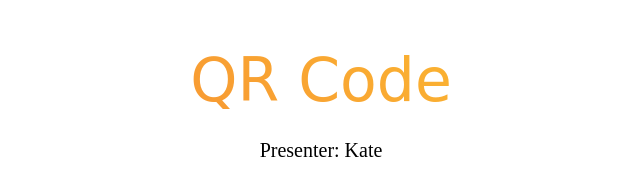
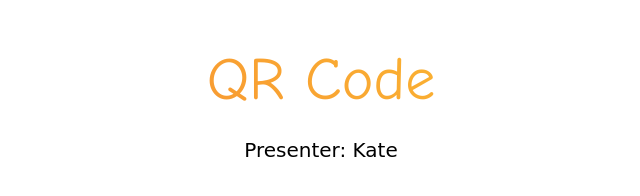
Before and after one commit to kate1125/presentation-cover, a plain HTML site: page index.html in a window 1280 px wide. Shown: the whole page, without its empty margins (319-959 px from the left). Drawn offline with Linux system fonts and the light colour scheme.

Commit message:
Update tpoic.css

```diff
--- a/tpoic.css
+++ b/tpoic.css
@@ -51,7 +51,7 @@ table {
     height: auto;
 }
 .topic h1{
-    font-family: cursive;
+    font-family: Comic Sans MS, Comic Sans, cursive;
     font-size: 60px;
     color: transparent;
     background-image: linear-gradient(45deg, #F37335, #FDC830 80%);
@@ -62,6 +62,7 @@ table {
 
 }
 .topic p{
+    font-family: Bradley Hand, cursive;
     font-size: 20px;
     color: black;
     text-align: center;
```
